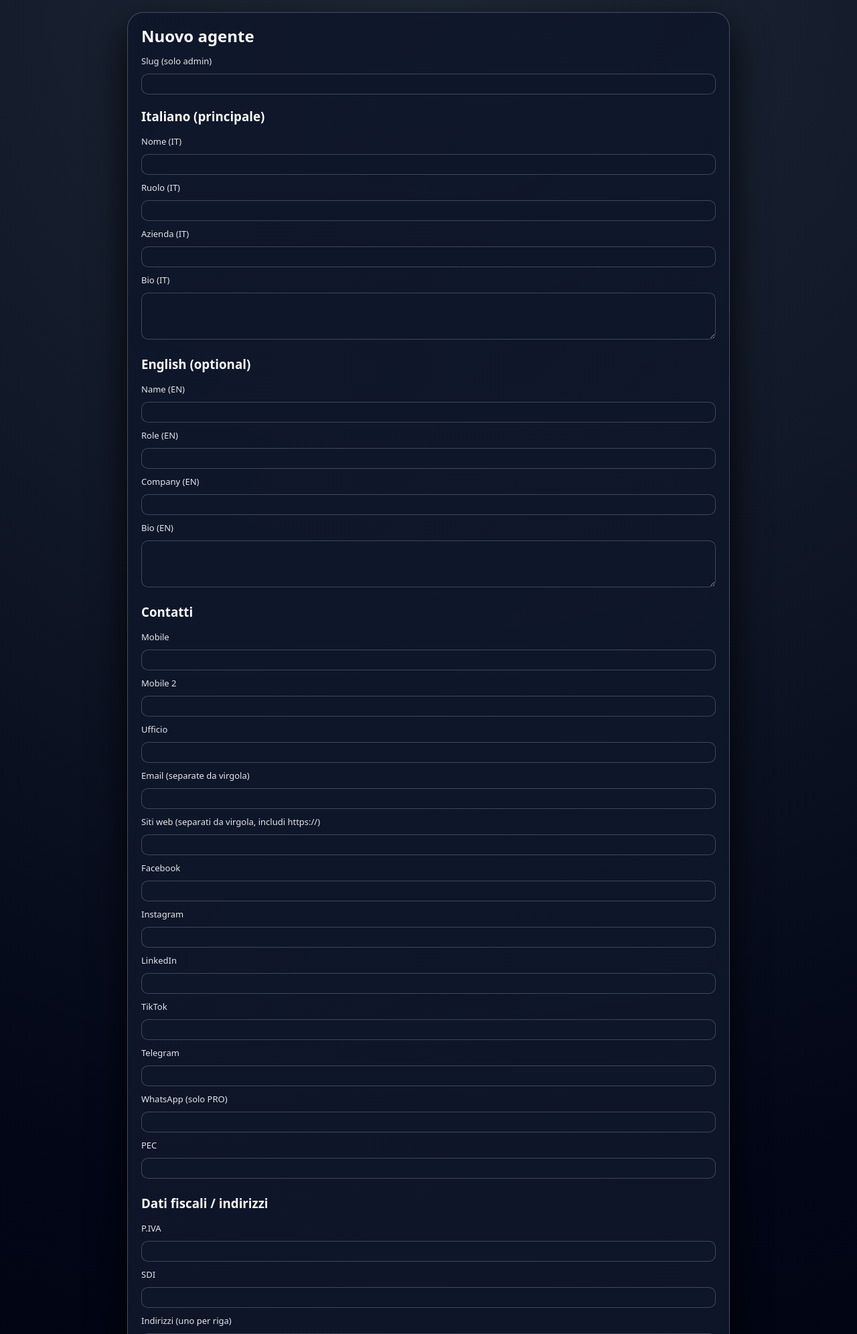
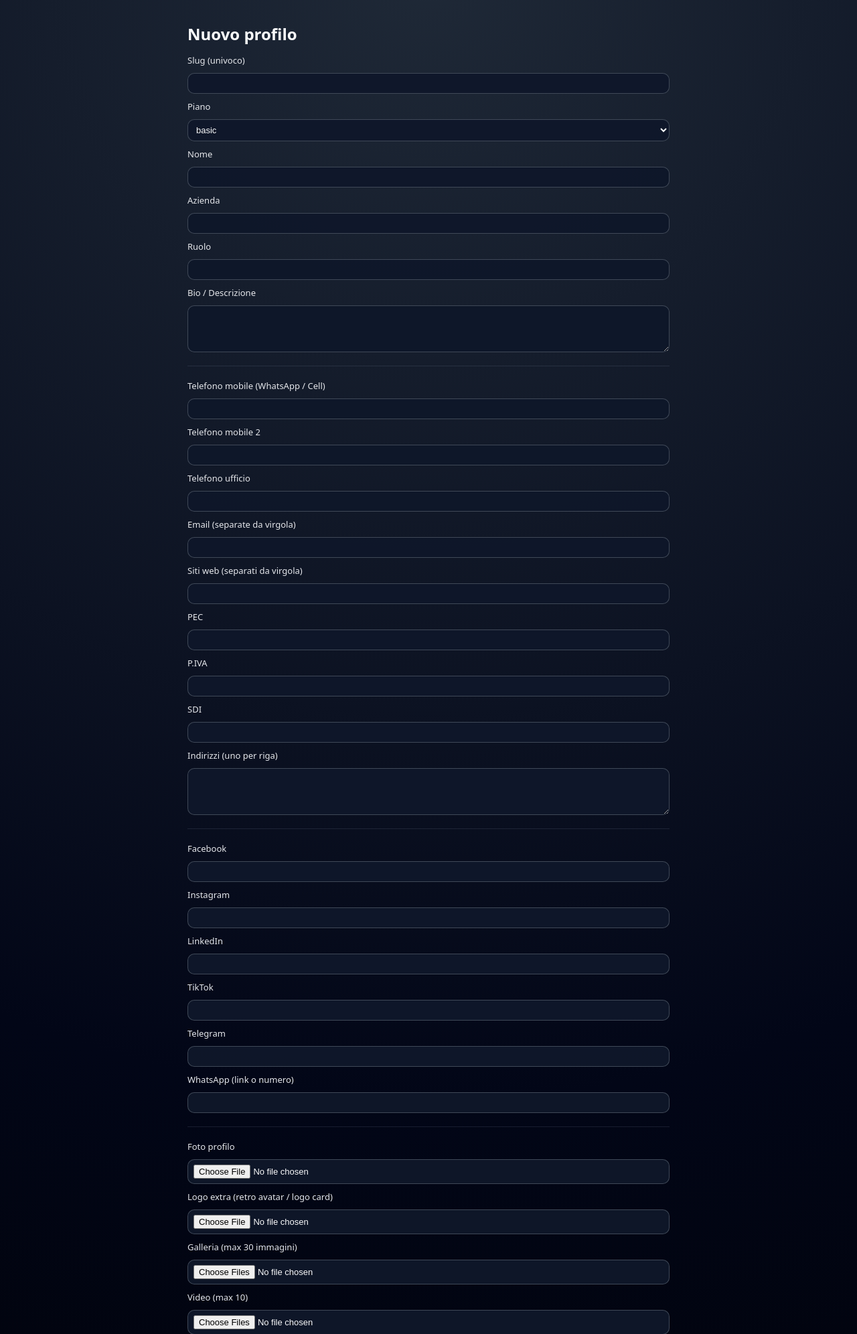
Before and after one commit to gidl59/pay4you-cards-fire, a Flask app: page /admin/new in a window 1280 px wide. Shown: the part 44-2036 px from the top of the page at 67% size. Run offline with Flask 3, Linux system fonts and the light colour scheme; the visitor is signed in with stand-in values (Sample User, id 1); some libraries are stand-ins or nearby versions.

Commit message:
Update agent_form.html

```diff
--- a/templates/agent_form.html
+++ b/templates/agent_form.html
@@ -1,65 +1,94 @@
 {% extends "base.html" %}
-{% block title %}{% if agent %}Modifica{% else %}Nuovo{% endif %}{% endblock %}
+{% block title %}{% if agent %}Modifica{% else %}Nuovo{% endif %} | Pay4You{% endblock %}
 
 {% block content %}
 <div class="page-main">
-  <div class="admin-card" style="max-width:900px; width:100%;">
+  <div class="agent-form-wrapper">
 
-    <h1 class="admin-title">
-      {% if agent %}Modifica: {{ agent.slug }}{% else %}Nuovo agente{% endif %}
+    <h1 class="agent-form-title">
+      {% if agent %}Modifica: {{ agent.name }}{% else %}Nuovo profilo{% endif %}
     </h1>
 
-    <form class="agent-form" method="post" enctype="multipart/form-data">
+    {% if session.get('role') != 'admin' and agent %}
+      <div style="margin-bottom:12px; display:flex; gap:10px; flex-wrap:wrap;">
+        <a class="header-link" href="{{ url_for('me_profile2') }}">➕/✏️ Gestisci Profilo 2</a>
+        <a class="header-link" href="/{{ agent.slug }}?p=p2" target="_blank" rel="noopener">Apri Profilo 2 pubblico</a>
+        <a class="header-link" href="/{{ agent.slug }}" target="_blank" rel="noopener">Apri Card principale</a>
+      </div>
+    {% endif %}
+
+    {% if session.get('role') == 'admin' %}
+      {% if agent %}
+        {% set form_action = url_for('update_agent', slug=agent.slug) %}
+      {% else %}
+        {% set form_action = url_for('create_agent') %}
+      {% endif %}
+    {% else %}
+      {% set form_action = url_for('me_edit_post') %}
+    {% endif %}
+
+    <form class="agent-form" method="post" action="{{ form_action }}" enctype="multipart/form-data">
 
       {% if session.get('role') == 'admin' %}
-        <label>Slug (solo admin)</label>
-        <input type="text" name="slug" value="{{ agent.slug if agent else '' }}" {% if agent %}readonly{% endif %} required>
+        <label>Slug (univoco)</label>
+        <input type="text" name="slug" value="{{ agent.slug if agent else '' }}" required>
+
+        <label>Piano</label>
+        <select name="plan" style="width:100%; padding:7px 8px; border-radius:10px; border:1px solid rgba(75,85,99,0.8); background: rgba(15,23,42,0.96); color:#f9fafb; font-size:13px;">
+          {% set p = (agent.plan if agent and agent.plan else 'basic') %}
+          <option value="basic" {% if p=='basic' %}selected{% endif %}>basic</option>
+          <option value="pro" {% if p=='pro' %}selected{% endif %}>pro</option>
+        </select>
+      {% else %}
+        {% if agent %}
+          <div style="font-size:12px; opacity:.75; margin-bottom:6px;">
+            Slug: <b>{{ agent.slug }}</b>
+          </div>
+        {% endif %}
       {% endif %}
 
-      <h3 style="margin:10px 0 6px;">Italiano (principale)</h3>
-
-      <label>Nome (IT)</label>
+      <label>Nome</label>
       <input type="text" name="name" value="{{ agent.name if agent else '' }}" required>
 
-      <label>Ruolo (IT)</label>
+      <label>Azienda</label>
+      <input type="text" name="company" value="{{ agent.company if agent else '' }}">
+
+      <label>Ruolo</label>
       <input type="text" name="role" value="{{ agent.role if agent else '' }}">
 
-      <label>Azienda (IT)</label>
-      <input type="text" name="company" value="{{ agent.company if agent else '' }}">
-
-      <label>Bio (IT)</label>
+      <label>Bio / Descrizione</label>
       <textarea name="bio">{{ agent.bio if agent else '' }}</textarea>
 
-      <h3 style="margin:14px 0 6px;">English (optional)</h3>
+      <hr style="border:0; height:1px; background:rgba(148,163,184,0.15); margin:10px 0;">
 
-      <label>Name (EN)</label>
-      <input type="text" name="name_en" value="{{ agent.name_en if agent else '' }}">
-
-      <label>Role (EN)</label>
-      <input type="text" name="role_en" value="{{ agent.role_en if agent else '' }}">
-
-      <label>Company (EN)</label>
-      <input type="text" name="company_en" value="{{ agent.company_en if agent else '' }}">
-
-      <label>Bio (EN)</label>
-      <textarea name="bio_en">{{ agent.bio_en if agent else '' }}</textarea>
-
-      <h3 style="margin:14px 0 6px;">Contatti</h3>
-
-      <label>Mobile</label>
+      <label>Telefono mobile (WhatsApp / Cell)</label>
       <input type="text" name="phone_mobile" value="{{ agent.phone_mobile if agent else '' }}">
 
-      <label>Mobile 2</label>
+      <label>Telefono mobile 2</label>
       <input type="text" name="phone_mobile2" value="{{ agent.phone_mobile2 if agent else '' }}">
 
-      <label>Ufficio</label>
+      <label>Telefono ufficio</label>
       <input type="text" name="phone_office" value="{{ agent.phone_office if agent else '' }}">
 
       <label>Email (separate da virgola)</label>
       <input type="text" name="emails" value="{{ agent.emails if agent else '' }}">
 
-      <label>Siti web (separati da virgola, includi https://)</label>
+      <label>Siti web (separati da virgola)</label>
       <input type="text" name="websites" value="{{ agent.websites if agent else '' }}">
+
+      <label>PEC</label>
+      <input type="text" name="pec" value="{{ agent.pec if agent else '' }}">
+
+      <label>P.IVA</label>
+      <input type="text" name="piva" value="{{ agent.piva if agent else '' }}">
+
+      <label>SDI</label>
+      <input type="text" name="sdi" value="{{ agent.sdi if agent else '' }}">
+
+      <label>Indirizzi (uno per riga)</label>
+      <textarea name="addresses">{{ agent.addresses if agent else '' }}</textarea>
+
+      <hr style="border:0; height:1px; background:rgba(148,163,184,0.15); margin:10px 0;">
 
       <label>Facebook</label>
       <input type="text" name="facebook" value="{{ agent.facebook if agent else '' }}">
@@ -76,76 +105,101 @@
       <label>Telegram</label>
       <input type="text" name="telegram" value="{{ agent.telegram if agent else '' }}">
 
-      {% if session.get('role') == 'admin' or agent.plan == 'pro' %}
-        <label>WhatsApp (solo PRO)</label>
-        <input type="text" name="whatsapp" value="{{ agent.whatsapp if agent else '' }}">
-      {% endif %}
+      <label>WhatsApp (link o numero)</label>
+      <input type="text" name="whatsapp" value="{{ agent.whatsapp if agent else '' }}">
 
-      <label>PEC</label>
-      <input type="text" name="pec" value="{{ agent.pec if agent else '' }}">
-
-      <h3 style="margin:14px 0 6px;">Dati fiscali / indirizzi</h3>
-
-      <label>P.IVA</label>
-      <input type="text" name="piva" value="{{ agent.piva if agent else '' }}">
-
-      <label>SDI</label>
-      <input type="text" name="sdi" value="{{ agent.sdi if agent else '' }}">
-
-      <label>Indirizzi (uno per riga)</label>
-      <textarea name="addresses">{{ agent.addresses if agent else '' }}</textarea>
-
-      <h3 style="margin:14px 0 6px;">Media</h3>
+      <hr style="border:0; height:1px; background:rgba(148,163,184,0.15); margin:10px 0;">
 
       <label>Foto profilo</label>
       <input type="file" name="photo" accept="image/*">
 
-      <label>Logo extra</label>
+      <label>Logo extra (retro avatar / logo card)</label>
       <input type="file" name="extra_logo" accept="image/*">
 
-      <label>Galleria foto (multi)</label>
+      <label>Galleria (max 30 immagini)</label>
       <input type="file" name="gallery" accept="image/*" multiple>
 
-      <label>Video (multi)</label>
+      <label>Video (max 10)</label>
       <input type="file" name="videos" accept="video/*" multiple>
 
-      <h3 style="margin:14px 0 6px;">PDF (max 12)</h3>
-      <div style="display:grid; grid-template-columns:1fr 1fr; gap:10px;">
-        {% for i in range(1,13) %}
-          <div>
-            <label>PDF {{ i }}</label>
-            <input type="file" name="pdf{{ i }}" accept="application/pdf">
-          </div>
-        {% endfor %}
-      </div>
+      <label>PDF (fino a 12)</label>
+      <input type="file" name="pdf1" accept="application/pdf">
+      <input type="file" name="pdf2" accept="application/pdf">
+      <input type="file" name="pdf3" accept="application/pdf">
+      <input type="file" name="pdf4" accept="application/pdf">
+      <input type="file" name="pdf5" accept="application/pdf">
+      <input type="file" name="pdf6" accept="application/pdf">
+      <input type="file" name="pdf7" accept="application/pdf">
+      <input type="file" name="pdf8" accept="application/pdf">
+      <input type="file" name="pdf9" accept="application/pdf">
+      <input type="file" name="pdf10" accept="application/pdf">
+      <input type="file" name="pdf11" accept="application/pdf">
+      <input type="file" name="pdf12" accept="application/pdf">
 
       {% if session.get('role') == 'admin' %}
-        <div style="margin-top:12px;">
-          <label><input type="checkbox" name="delete_pdfs" value="1"> Elimina tutti i PDF esistenti</label>
+        <label style="margin-top:10px;">
+          Multi-profile (JSON) — facoltativo
+        </label>
+        <textarea name="profiles_json" style="min-height:160px; font-family: ui-monospace, SFMono-Regular, Menlo, Monaco, Consolas, 'Liberation Mono', 'Courier New', monospace;">{{ agent.profiles_json if agent else '' }}</textarea>
+        <div style="display:flex; gap:10px; flex-wrap:wrap; margin-top:8px;">
+          <button type="button" onclick="fillExampleProfiles()">Incolla esempio 2 profili</button>
+          <button type="button" onclick="clearProfiles()">Svuota</button>
+        </div>
+        <div style="margin-top:8px; font-size:12px; opacity:.8;">
+          Se lasci vuoto, la card resta mono-profilo (come oggi).
+        </div>
+      {% else %}
+        <label style="margin-top:10px;">
+          Multi-profile (JSON) — facoltativo
+        </label>
+        <textarea name="profiles_json" style="min-height:160px; font-family: ui-monospace, SFMono-Regular, Menlo, Monaco, Consolas, 'Liberation Mono', 'Courier New', monospace;">{{ agent.profiles_json if agent else '' }}</textarea>
+        <div style="display:flex; gap:10px; flex-wrap:wrap; margin-top:8px;">
+          <button type="button" onclick="fillExampleProfiles()">Incolla esempio 2 profili</button>
+          <button type="button" onclick="clearProfiles()">Svuota</button>
+        </div>
+        <div style="margin-top:8px; font-size:12px; opacity:.8;">
+          Suggerimento: usa p2 come “profilo promo” o “seconda attività”.
         </div>
       {% endif %}
 
-      {% if session.get('role') == 'admin' %}
-        <h3 style="margin:14px 0 6px;">Piano</h3>
-        <label>Plan</label>
-        <select name="plan">
-          <option value="basic" {% if agent and agent.plan=='basic' %}selected{% endif %}>basic</option>
-          <option value="pro" {% if agent and agent.plan=='pro' %}selected{% endif %}>pro</option>
-        </select>
+      <div class="agent-form-buttons">
+        <button type="submit">Salva</button>
 
-        <h3 style="margin:14px 0 6px;">Multi-profile JSON (opzionale)</h3>
-        <textarea name="profiles_json" placeholder='[{"key":"p1",...}]'>{{ agent.profiles_json if agent else '' }}</textarea>
-      {% endif %}
-
-      <div class="agent-form-buttons" style="margin-top:16px;">
-        <button type="submit">Salva</button>
         {% if session.get('role') == 'admin' %}
-          <a class="btn-secondary" href="{{ url_for('admin_home') }}">Torna lista</a>
+          <a class="btn-secondary" href="{{ url_for('admin_home') }}">Torna alla lista</a>
+        {% else %}
+          <a class="btn-secondary" href="{{ url_for('logout') }}">Logout</a>
         {% endif %}
       </div>
 
     </form>
-
   </div>
 </div>
+
+<script>
+  function fillExampleProfiles(){
+    const ta = document.querySelector('textarea[name="profiles_json"]');
+    if(!ta) return;
+
+    ta.value = JSON.stringify([
+      {
+        "key": "p2",
+        "label_it": "Profilo 2",
+        "label_en": "Profile 2",
+        "photo_url": "",
+        "logo_url": "",
+        "name": "",
+        "role": "",
+        "company": "",
+        "bio": ""
+      }
+    ], null, 2);
+  }
+
+  function clearProfiles(){
+    const ta = document.querySelector('textarea[name="profiles_json"]');
+    if(!ta) return;
+    ta.value = "";
+  }
+</script>
 {% endblock %}
```
